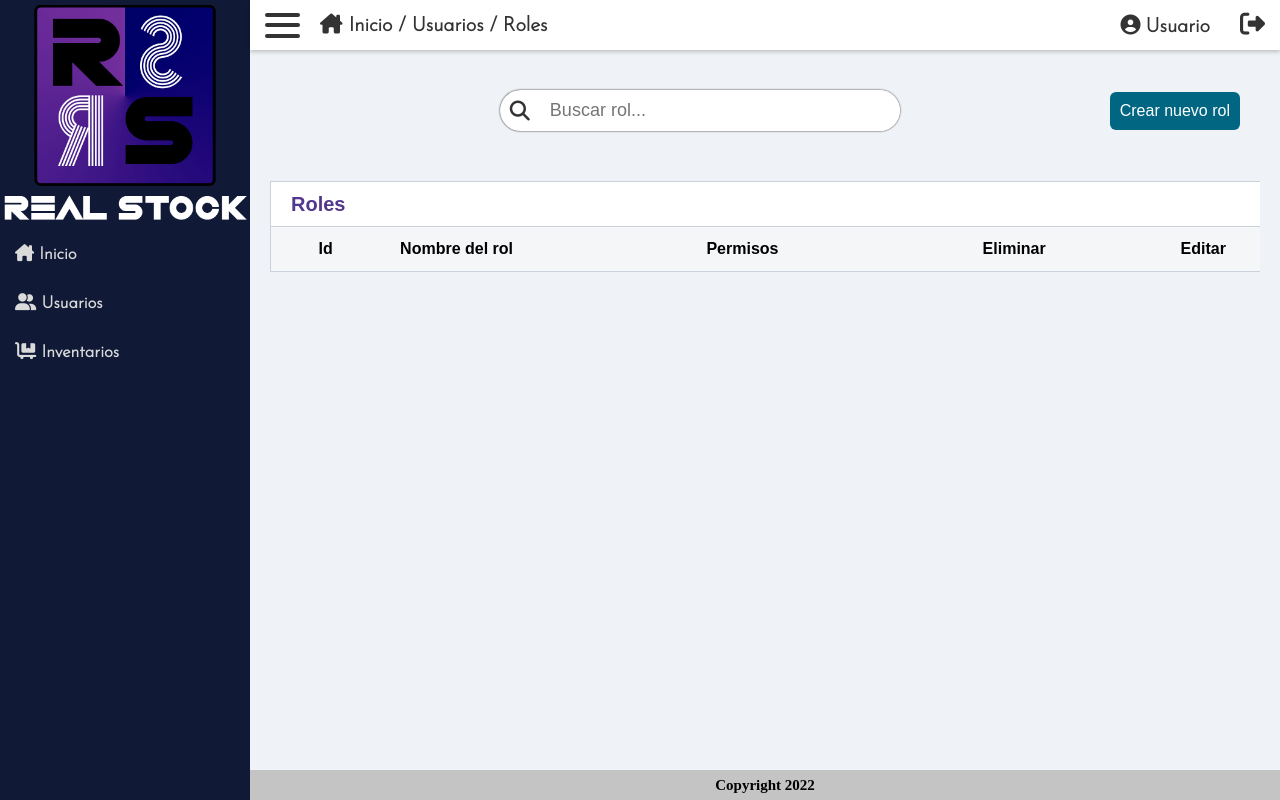
After one commit to lalolanda10212/realstock, a PHP site: page /frm_crear-roles.php in a window 1280 px wide. The commit adds this page. Run offline with PHP 8.4, Linux system fonts and the light colour scheme; data that the repository does not hold is empty; some libraries are stand-ins or nearby versions.

Commit message:
registrar roles

```diff
--- /dev/null
+++ b/frm_crear-roles.php
@@ -0,0 +1,193 @@
+<!DOCTYPE html>
+<html lang="es">
+
+<head>
+  <meta charset="UTF-8" />
+  <meta http-equiv="X-UA-Compatible" content="IE=edge" />
+  <meta name="viewport" content="width=device-width, initial-scale=1.0" />
+  <title>Real Stock</title>
+  <link rel="shortcut icon" href="img/favicon.ico" type="image/x-icon">
+  <link rel="stylesheet" href="css/estilos.css" />
+  <link rel="preconnect" href="https://fonts.googleapis.com" />
+  <link rel="preconnect" href="https://fonts.gstatic.com" crossorigin />
+  <link href="https://fonts.googleapis.com/css2?family=Josefin+Sans:wght@300&display=swap" rel="stylesheet" />
+  <script defer src="js/script.js"></script>
+  <script defer src="https://kit.fontawesome.com/707789a0bc.js" crossorigin="anonymous"></script>
+</head>
+
+<body>
+  <nav>
+    <div class="logo">
+      <a href="principal.html"><img src="img/logo.png" alt="" /></a>
+    </div>
+    <div class="links">
+      <ul>
+        <li class="link">
+          <a href="principal.html">
+            <i class="fa-solid fa-house-chimney"></i> Inicio
+          </a>
+        </li>
+        <li class="link">
+          <a href="frm_registrar-usuarios.php">
+            <i class="fa-solid fa-user-group"></i> Usuarios
+          </a>
+        </li>
+        <li class="link">
+          <a href="inventarios.html">
+            <i class="fa-solid fa-cart-flatbed"></i> Inventarios
+          </a>
+        </li>
+      </ul>
+    </div>
+  </nav>
+  <div class="wrapper">
+    <header>
+      <div class="section-header">
+        <div class="hamburger-menu">
+          <span></span><span></span><span></span>
+        </div>
+        <div class="location-source">
+          <a href="principal.html"><i class="fa-solid fa-house-chimney"></i> Inicio /</a>
+          <a href="frm_registrar-usuarios.html">Usuarios / </a> Roles
+        </div>
+      </div>
+      <div class="section-header">
+        <div class="user-tag">
+          <a href="frm_editar-perfil.html"><i class="fa-solid fa-circle-user"></i>Usuario</a>
+        </div>
+        <div class="btn-logout">
+          <a href="index.html"><i class="fa-solid fa-right-from-bracket"></i></a>
+        </div>
+      </div>
+    </header>
+    <div class="content">
+      <div class="items-container">
+        <div class="search-bar">
+          <div class="icon-search">
+            <i class="fa-solid fa-magnifying-glass"></i>
+          </div>
+          <input type="text" placeholder="Buscar rol..." />
+        </div>
+        <button class="btn btn-green" data-btn-modal="true" data-modal="#m-crear-rol">Crear nuevo rol</button>
+        <div class="modal-wrapper" id="m-crear-rol">
+          <div class="modal">
+            <div class="modal-header">
+              <div>Crear nuevo rol</div>
+              <i class="fa-solid fa-xmark" data-btn-close="modal"></i>
+            </div>
+            <div class="modal-content">
+              <form action="php/add-rol.php" method="post">
+                <div class="form-section">
+                  <label for="">Nombre del rol:</label>
+                  <input type="text" required name="rol" placeholder="Ingrese el nombre del rol..." />
+                </div>
+                <div class="form-section">
+                  Añadir permisos:
+                  <select required name="permissions[]">
+                    <option value="">Seleccione el permiso</option>
+                    <option value="usuarios">Usuarios</option>
+                    <option value="inventarios">Inventarios</option>
+                  </select>
+                  <select required name="permissions[]">
+                    <option value="">Seleccione el permiso</option>
+                    <option value="usuarios">Usuarios</option>
+                    <option value="inventarios">Inventarios</option>
+                  </select>
+                </div>
+                <input class="btn btn-green" type="submit" name="save" value="Guardar" />
+              </form>
+            </div>
+          </div>
+        </div>
+      </div>
+      <div class="wrapper-table">
+        <table>
+          <tr>
+            <th colspan="8">Roles</th>
+          </tr>
+          <tr class="titles-table">
+            <td class="cell-center">Id</td>
+            <td>Nombre del rol</td>
+            <td>Permisos</td>
+            <td class="cell-center">Eliminar</td>
+            <td class="cell-center">Editar</td>
+          </tr>
+          <?php
+          include_once 'php/config.php';
+          $query = "SELECT * FROM tbl_rol";
+          $result = mysqli_query($conn, $query);
+
+          if ($result == true) {
+            if (mysqli_num_rows($result) > 0) {
+              foreach ($result as $row) {
+          ?>
+                <tr>
+                  <td class="cell-center"><?php echo $row['rol_id'] ?></td>
+                  <td><?php echo $row['nombre'] ?></td>
+                  <td><?php echo $row['permisos'] ?></td>
+                  <td class="cell-center">
+                    <div data-btn-modal="true" data-modal="#m-eliminar-rol_<?php echo $row['rol_id'] ?>"><img src="img/delete.png" alt="" /></div>
+                  </td>
+                  <td class="cell-center">
+                    <div title="Editar" data-btn-modal="true" data-modal="#m-editar-rol_<?php echo $row['rol_id'] ?>"><img src="img/editar.png" alt="Editar" /></div>
+                  </td>
+                </tr>
+
+                <div class="modal-wrapper" id="m-eliminar-rol_<?php echo $row['rol_id'] ?>">
+                  <div class="modal">
+                    <div class="modal-header">
+                      <div>Eliminar rol</div>
+                      <i class="fa-solid fa-xmark" data-btn-close="modal"></i>
+                    </div>
+                    <div class="modal-content">
+                      <h2>¿Está seguro de eliminar “<?php echo $row['nombre'] ?>”?</h2>
+                      <div class="options-delete">
+                        <button class="btn btn-red">Eliminar</button>
+                        <button class="btn btn-gray" data-btn-cancel="modal">Cancelar</button>
+                      </div>
+                    </div>
+                  </div>
+                </div>
+
+                <div class="modal-wrapper" id="m-editar-rol_<?php echo $row['rol_id'] ?>">
+                  <div class="modal">
+                    <div class="modal-header">
+                      <div>Editar rol</div>
+                      <i class="fa-solid fa-xmark" data-btn-close="modal"></i>
+                    </div>
+                    <div class="modal-content">
+                      <form action="#">
+                        <div class="form-section">
+                          <label for="">Nombre del rol:</label>
+                          <input type="text" placeholder="Ingrese el nombre del rol..." value="<?php echo $row['nombre'] ?>" />
+                        </div>
+                        <div class="form-section">
+                          Añadir permisos:
+                        </div>
+                        <input class="btn btn-green submit" type="submit" value="Actualizar" />
+                      </form>
+                    </div>
+                  </div>
+                </div>
+          <?php
+              }
+            } else {
+              echo '<script type="text/javascript">
+                alert("No se encontraron roles registrados");
+                </script>';
+            }
+          } else {
+            echo '<script type="text/javascript">
+              alert("Error al consultar la lista de roles");
+              </script>';
+          }
+
+          ?>
+        </table>
+      </div>
+    </div>
+    <footer>Copyright 2022</footer>
+  </div>
+</body>
+
+</html>
--- a/frm_registrar-usuarios.php
+++ b/frm_registrar-usuarios.php
@@ -62,7 +62,7 @@
     </header>
     <div class="content">
       <div class="items-container">
-        <a href="frm_crear-roles.html" class="btn btn-blue">Roles</a>
+        <a href="frm_crear-roles.php" class="btn btn-blue">Roles</a>
         <div class="search-bar">
           <div class="icon-search">
             <i class="fa-solid fa-magnifying-glass"></i>
--- a/inventarios.html
+++ b/inventarios.html
@@ -28,7 +28,7 @@
           </a>
         </li>
         <li class="link">
-          <a href="frm_registrar-usuarios.html">
+          <a href="frm_registrar-usuarios.php">
             <i class="fa-solid fa-user-group"></i> Usuarios
           </a>
         </li>
```
Also changed, not shown: frm_crear-roles.html (deleted, +0 -180 lines), php/add-rol.php (added, +28 -0 lines).
